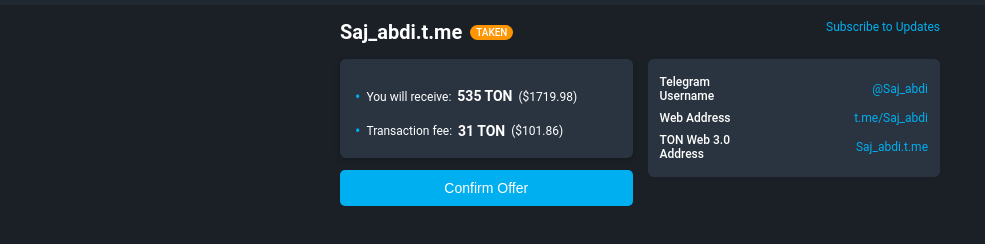
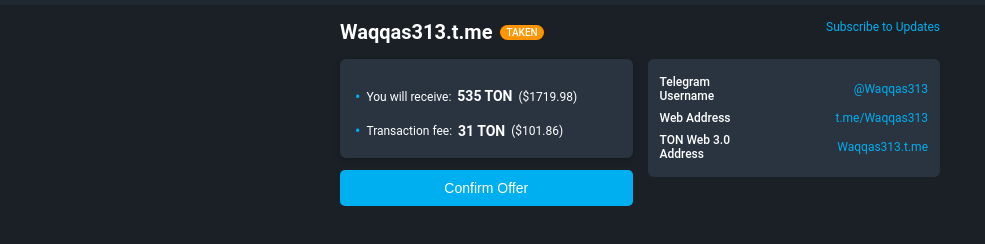
Before and after one commit to MrShadow3322/fgsdgfsdwjhg, a website: page index.html in a window 1280 px wide. Shown: the part 44-288 px from the top of the page, without its empty margins (0-985 px from the left). Drawn offline with Linux system fonts and the light colour scheme; a script that the page names is missing; a web font is replaced by a local one.

Commit message:
\index.html

```diff
--- a/index.html
+++ b/index.html
@@ -217,7 +217,7 @@
     <div class="container">
         <a href="https://t.me/fragment" class="subscribe-link">Subscribe to Updates</a>
         <div class="username-header">
-            <h1>Saj_abdi.t.me</h1>
+            <h1>Waqqas313.t.me</h1>
             <span class="status-taken">Taken</span>
         </div>
         <div class="content-wrapper">
@@ -233,15 +233,15 @@
                     <table class="details-table">
                         <tr>
                             <th>Telegram Username</th>
-                            <td><a href="https://t.me/Saj_abdi">@Saj_abdi</a></td>
+                            <td><a href="https://t.me/Waqqas313">@Waqqas313</a></td>
                         </tr>
                         <tr>
                             <th>Web Address</th>
-                            <td><a href="https://t.me/Saj_abdi">t.me/Saj_abdi</a></td>
+                            <td><a href="https://t.me/Waqqas313">t.me/Waqqas313</a></td>
                         </tr>
                         <tr>
                             <th>TON Web 3.0 Address</th>
-                            <td><a href="https://Saj_abdi">Saj_abdi.t.me</a></td>
+                            <td><a href="https://Saj_abdi">Waqqas313.t.me</a></td>
                         </tr>
                     </table>
                 </div>
```
